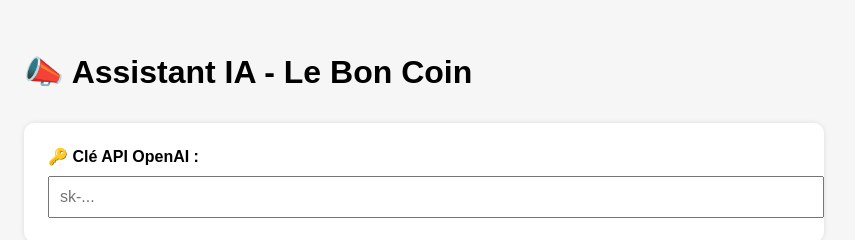
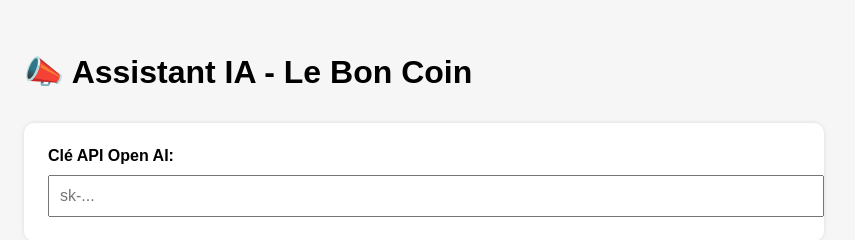
Before and after one commit to Jess00116/ia-leboncoin1, a plain HTML site: page Index.html in a window 1280 px wide. Shown: the top 240 px of the page, 216-1071 px from the left. Drawn offline with Linux system fonts and the light colour scheme.

Commit message:
Update Index.html

```diff
--- a/Index.html
+++ b/Index.html
@@ -17,7 +17,7 @@
   <h1>📣 Assistant IA - Le Bon Coin</h1>
 
   <div class="section">
-    <label for="apiKey">🔑 Clé API OpenAI :</label>
+    <label for="apiKey"> Clé API Open AI:</label>
     <input type="password" id="apiKey" placeholder="sk-..." />
   </div>
 
```
